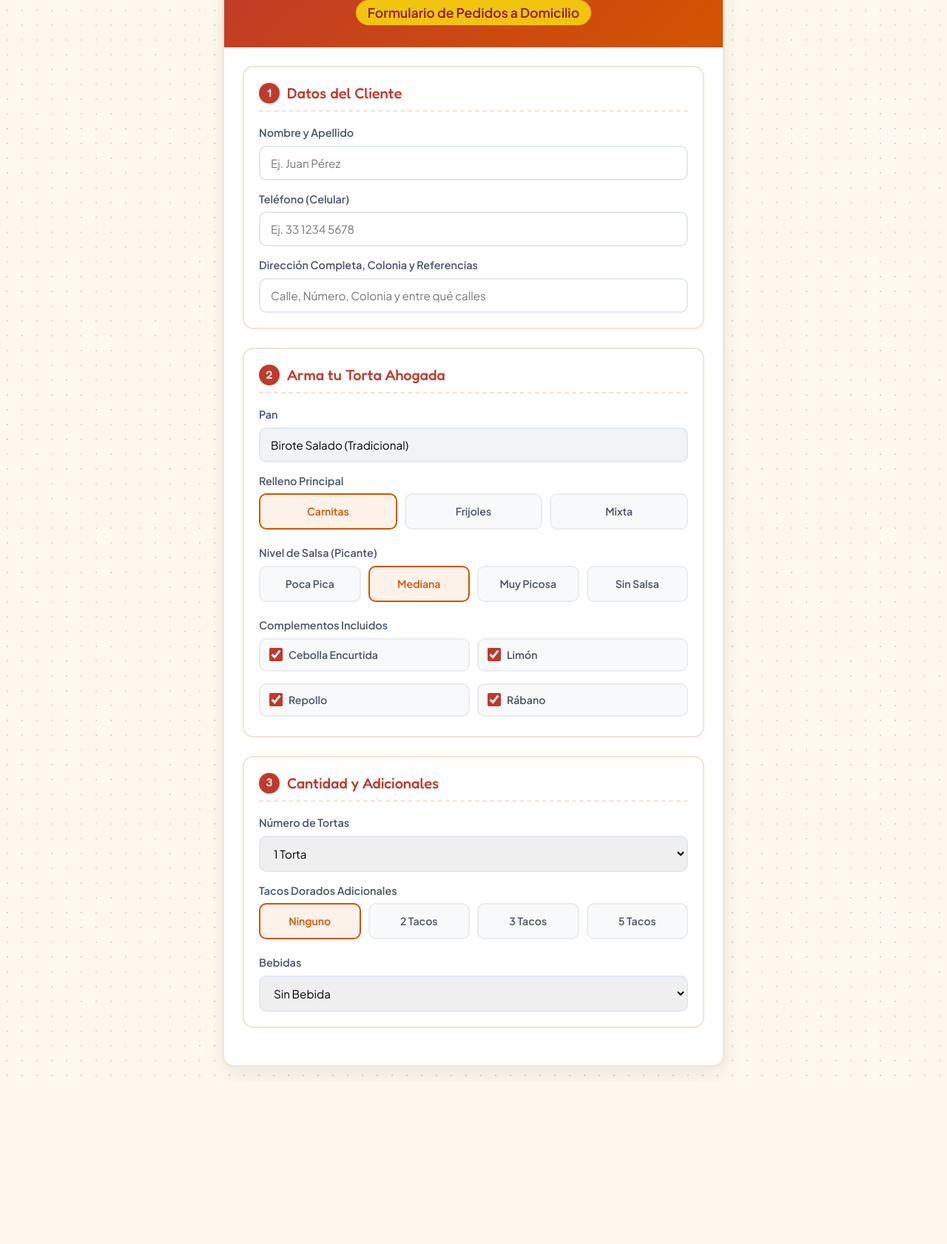
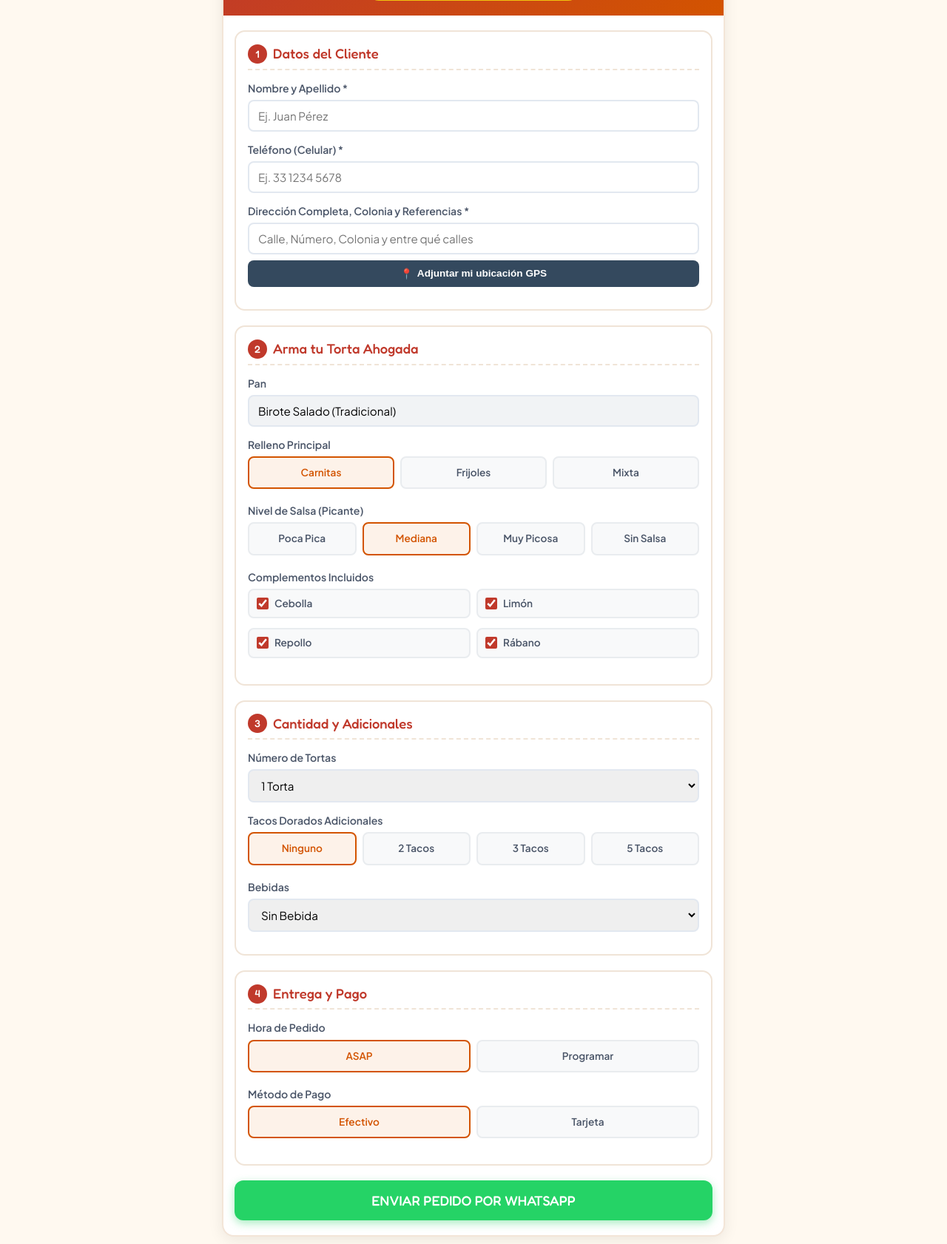
Before and after one commit to espglish24-afk/Tortas-ahogadas, a plain HTML site: page index.html in a window 1280 px wide. Shown: the part 116-1798 px from the top of the page at 74% size. Before the commit the page ends 1579 px from the top, so only its background shows below. Drawn offline with Linux system fonts and the light colour scheme.

Commit message:
Update index.html

```diff
--- a/index.html
+++ b/index.html
@@ -3,7 +3,7 @@
 <head>
   <meta charset="UTF-8" />
   <meta name="viewport" content="width=device-width, initial-scale=1.0"/>
-  <title>Pedidos - Tortas Ahogadas a Domicilio</title>
+  <title>Pedidos - Tortas Ahogadas</title>
   <link rel="preconnect" href="https://fonts.googleapis.com">
   <link rel="preconnect" href="https://fonts.gstatic.com" crossorigin>
   <link href="https://fonts.googleapis.com/css2?family=Fredoka:wght@500;700&family=Plus+Jakarta+Sans:wght@400;600;700&display=swap" rel="stylesheet">
@@ -18,22 +18,18 @@
       --card-bg: #ffffff;
       --text: #2c3e50;
       --border-radius: 16px;
+      --whatsapp-green: #25D366;
+      --whatsapp-dark: #128C7E;
     }
 
-    * {
-      box-sizing: border-box;
-      margin: 0;
-      padding: 0;
-    }
+    * { box-sizing: border-box; margin: 0; padding: 0; }
 
     body {
       font-family: 'Plus Jakarta Sans', sans-serif;
       background-color: var(--cream);
       color: var(--text);
       line-height: 1.5;
-      padding: 20px 12px;
-      background-image: radial-gradient(#e2d3c1 1px, transparent 1px);
-      background-size: 20px 20px;
+      padding: 10px;
     }
 
     .container {
@@ -41,140 +37,136 @@
       margin: 0 auto;
       background: var(--card-bg);
       border-radius: var(--border-radius);
-      box-shadow: 0 10px 30px rgba(0,0,0,0.08);
+      box-shadow: 0 4px 20px rgba(0,0,0,0.08);
       overflow: hidden;
-      border: 3px solid #f3e5d8;
+      border: 2px solid #f3e5d8;
     }
 
     header {
       background: linear-gradient(135deg, var(--primary), var(--accent));
       color: white;
-      padding: 30px 20px;
+      padding: 20px;
       text-align: center;
-      position: relative;
     }
 
     header h1 {
       font-family: 'Fredoka', cursive;
-      font-size: 2.2rem;
+      font-size: 2rem;
       text-transform: uppercase;
-      letter-spacing: 1px;
       margin-bottom: 5px;
-      text-shadow: 2px 2px 4px rgba(0,0,0,0.2);
     }
 
     header p {
       font-weight: 600;
-      font-size: 1.1rem;
+      font-size: 1rem;
       background: var(--yellow);
       color: var(--primary-dark);
       display: inline-block;
-      padding: 4px 16px;
+      padding: 4px 14px;
       border-radius: 20px;
-      margin-top: 5px;
     }
 
-    form {
-      padding: 25px;
-    }
+    form { padding: 20px 15px; }
 
     .step-card {
       background: #fff;
       border: 2px solid #f0e4d7;
       border-radius: 14px;
-      padding: 20px;
-      margin-bottom: 25px;
-      box-shadow: 0 4px 12px rgba(0,0,0,0.02);
+      padding: 16px;
+      margin-bottom: 20px;
     }
 
     .step-title {
       font-family: 'Fredoka', cursive;
-      font-size: 1.25rem;
+      font-size: 1.15rem;
       color: var(--primary);
-      margin-bottom: 18px;
+      margin-bottom: 14px;
       display: flex;
       align-items: center;
-      gap: 10px;
+      gap: 8px;
       border-bottom: 2px dashed #f0e4d7;
-      padding-bottom: 8px;
+      padding-bottom: 6px;
     }
 
     .step-number {
       background: var(--primary);
       color: white;
-      width: 28px;
-      height: 28px;
+      width: 26px;
+      height: 26px;
       border-radius: 50%;
       display: flex;
       align-items: center;
       justify-content: center;
-      font-size: 0.95rem;
+      font-size: 0.85rem;
     }
 
-    .form-group {
-      margin-bottom: 15px;
-    }
-
-    .form-group:last-child {
-      margin-bottom: 0;
-    }
+    .form-group { margin-bottom: 14px; }
 
     label {
       display: block;
       font-weight: 600;
-      font-size: 0.9rem;
-      margin-bottom: 6px;
+      font-size: 0.88rem;
+      margin-bottom: 5px;
       color: #4a5568;
     }
 
-    input[type="text"],
-    input[type="tel"],
-    select {
+    input[type="text"], input[type="tel"], select {
       width: 100%;
-      padding: 12px 14px;
+      padding: 10px 12px;
       border: 2px solid #e2e8f0;
-      border-radius: 10px;
+      border-radius: 8px;
       font-size: 0.95rem;
       font-family: inherit;
-      transition: all 0.2s ease;
       outline: none;
     }
 
-    input:focus, select:focus {
-      border-color: var(--accent);
-      box-shadow: 0 0 0 3px rgba(211, 84, 0, 0.15);
+    input:focus, select:focus { border-color: var(--accent); }
+
+    .btn-geo {
+      width: 100%;
+      background: #34495e;
+      color: #fff;
+      border: none;
+      padding: 10px;
+      border-radius: 8px;
+      font-size: 0.85rem;
+      font-weight: 600;
+      cursor: pointer;
+      margin-top: 8px;
+      display: flex;
+      align-items: center;
+      justify-content: center;
+      gap: 6px;
+    }
+
+    .geo-status {
+      font-size: 0.82rem;
+      margin-top: 6px;
+      font-weight: 600;
+      display: none;
     }
 
     .options-grid {
       display: grid;
-      grid-template-columns: repeat(auto-fit, minmax(130px, 1fr));
-      gap: 10px;
+      grid-template-columns: repeat(auto-fit, minmax(110px, 1fr));
+      gap: 8px;
     }
 
-    .option-btn {
-      position: relative;
-    }
-
-    .option-btn input {
-      position: absolute;
-      opacity: 0;
-      cursor: pointer;
-    }
+    .option-btn { position: relative; }
+    .option-btn input { position: absolute; opacity: 0; cursor: pointer; }
 
     .option-label {
       display: flex;
-      flex-direction: column;
       align-items: center;
       justify-content: center;
-      padding: 12px 8px;
+      padding: 10px 6px;
       background: #f8f9fa;
       border: 2px solid #e9ecef;
-      border-radius: 10px;
+      border-radius: 8px;
       cursor: pointer;
       font-weight: 600;
-      font-size: 0.88rem;
+      font-size: 0.85rem;
       text-align: center;
-      transition: all 0.2s ease;
     }
 
     .option-btn input:checked + .option-label {
@@ -186,54 +178,43 @@
     .checkbox-grid {
       display: grid;
       grid-template-columns: repeat(2, 1fr);
-      gap: 10px;
+      gap: 8px;
     }
 
     .checkbox-label {
       display: flex;
       align-items: center;
       gap: 8px;
-      padding: 10px 12px;
+      padding: 8px 10px;
       background: #f8f9fa;
       border: 2px solid #e9ecef;
-      border-radius: 10px;
+      border-radius: 8px;
       cursor: pointer;
       font-weight: 600;
-      font-size: 0.88rem;
+      font-size: 0.85rem;
     }
 
-    .checkbox-label input {
-      accent-color: var(--primary);
-      width: 18px;
-      height: 18px;
-    }
+    .checkbox-label input { accent-color: var(--primary); width: 16px; height: 16px; }
 
     .btn-submit {
       width: 100%;
-      background: var(--primary);
+      background: var(--whatsapp-green);
       color: white;
       border: none;
       padding: 16px;
-      font-size: 1.2rem;
+      font-size: 1.15rem;
       font-family: 'Fredoka', cursive;
       border-radius: 12px;
       cursor: pointer;
-      box-shadow: 0 4px 12px rgba(192, 57, 43, 0.3);
-      transition: all 0.2s ease;
+      box-shadow: 0 4px 12px rgba(37, 211, 102, 0.4);
+      display: flex;
+      align-items: center;
+      justify-content: center;
+      gap: 8px;
       text-transform: uppercase;
-      letter-spacing: 0.5px;
     }
 
-    .btn-submit:hover {
-      background: var(--primary-dark);
-      transform: translateY(-1px);
-    }
-
-    @media (max-width: 480px) {
-      .checkbox-grid {
-        grid-template-columns: 1fr;
-      }
-    }
+    .btn-submit:hover { background: var(--whatsapp-dark); }
   </style>
 </head>
 <body>
@@ -252,16 +233,20 @@
           <span>Datos del Cliente</span>
         </div>
         <div class="form-group">
-          <label for="nombre">Nombre y Apellido</label>
+          <label for="nombre">Nombre y Apellido *</label>
           <input type="text" id="nombre" name="nombre" placeholder="Ej. Juan Pérez" required>
         </div>
         <div class="form-group">
-          <label for="telefono">Teléfono (Celular)</label>
+          <label for="telefono">Teléfono (Celular) *</label>
           <input type="tel" id="telefono" name="telefono" placeholder="Ej. 33 1234 5678" required>
         </div>
         <div class="form-group">
-          <label for="direccion">Dirección Completa, Colonia y Referencias</label>
+          <label for="direccion">Dirección Completa, Colonia y Referencias *</label>
           <input type="text" id="direccion" name="direccion" placeholder="Calle, Número, Colonia y entre qué calles" required>
+          <button type="button" class="btn-geo" id="btnLocation">
+            <span>📍</span> Adjuntar mi ubicación GPS
+          </button>
+          <p id="geoStatus" class="geo-status"></p>
         </div>
       </div>
 
@@ -311,7 +296,7 @@
               <span class="option-label">Muy Picosa</span>
             </label>
             <label class="option-btn">
-              <input type="radio" name="salsa" value="Sin Salsa (Aparte)">
+              <input type="radio" name="salsa" value="Sin Salsa">
               <span class="option-label">Sin Salsa</span>
             </label>
           </div>
@@ -321,7 +306,7 @@
           <label>Complementos Incluidos</label>
           <div class="checkbox-grid">
             <label class="checkbox-label">
-              <input type="checkbox" name="complementos" value="Cebolla Encurtida" checked> Cebolla Encurtida
+              <input type="checkbox" name="complementos" value="Cebolla Encurtida" checked> Cebolla
             </label>
             <label class="checkbox-label">
               <input type="checkbox" name="complementos" value="Limón" checked> Limón
@@ -346,11 +331,11 @@
         <div class="form-group">
           <label for="cantTortas">Número de Tortas</label>
           <select id="cantTortas" name="cantTortas">
-            <option value="1">1 Torta</option>
-            <option value="2">2 Tortas</option>
-            <option value="3">3 Tortas</option>
-            <option value="4">4 Tortas</option>
-            <option value="5+">5 o más</option>
+            <option value="1 Torta">1 Torta</option>
+            <option value="2 Tortas">2 Tortas</option>
+            <option value="3 Tortas">3 Tortas</option>
+            <option value="4 Tortas">4 Tortas</option>
+            <option value="5+ Tortas">5 o más</option>
           </select>
         </div>
 
@@ -379,4 +364,147 @@
         <div class="form-group">
           <label for="bebida">Bebidas</label>
           <select id="bebida" name="bebida">
-            <option value="Sin Bebida">Sin Bebida</
+            <option value="Sin Bebida">Sin Bebida</option>
+            <option value="Refresco">Refresco (Lata / Botella)</option>
+            <option value="Agua del Día">Agua Fresca del Día</option>
+          </select>
+        </div>
+      </div>
+
+      <!-- 4. DATOS DE ENTREGA Y PAGO -->
+      <div class="step-card">
+        <div class="step-title">
+          <span class="step-number">4</span>
+          <span>Entrega y Pago</span>
+        </div>
+
+        <div class="form-group">
+          <label>Hora de Pedido</label>
+          <div class="options-grid">
+            <label class="option-btn">
+              <input type="radio" name="hora" value="Lo antes posible (ASAP)" checked>
+              <span class="option-label">ASAP</span>
+            </label>
+            <label class="option-btn">
+              <input type="radio" name="hora" value="Programar Hora">
+              <span class="option-label">Programar</span>
+            </label>
+          </div>
+        </div>
+
+        <div class="form-group">
+          <label>Método de Pago</label>
+          <div class="options-grid">
+            <label class="option-btn">
+              <input type="radio" name="pago" value="Efectivo" checked>
+              <span class="option-label">Efectivo</span>
+            </label>
+            <label class="option-btn">
+              <input type="radio" name="pago" value="Tarjeta">
+              <span class="option-label">Tarjeta</span>
+            </label>
+          </div>
+        </div>
+      </div>
+
+      <button type="submit" class="btn-submit">
+        <span>Enviar Pedido por WhatsApp</span>
+      </button>
+    </form>
+  </div>
+
+  <script>
+    let mapUrl = "";
+
+    // Botón para Geolocalización GPS
+    const btnLocation = document.getElementById('btnLocation');
+    const geoStatus = document.getElementById('geoStatus');
+
+    btnLocation.addEventListener('click', () => {
+      geoStatus.style.display = 'block';
+
+      if (!navigator.geolocation) {
+        geoStatus.style.color = '#c0392b';
+        geoStatus.textContent = 'Tu dispositivo no permite la geolocalización automática.';
+        return;
+      }
+
+      geoStatus.style.color = '#27ae60';
+      geoStatus.textContent = 'Obteniendo GPS... Presiona "Permitir" si el navegador lo solicita.';
+
+      navigator.geolocation.getCurrentPosition(
+        (position) => {
+          const lat = position.coords.latitude;
+          const lng = position.coords.longitude;
+          mapUrl = `https://maps.google.com/?q=${lat},${lng}`;
+          geoStatus.style.color = '#27ae60';
+          geoStatus.textContent = '¡Ubicación GPS agregada con éxito!';
+        },
+        (error) => {
+          geoStatus.style.color = '#c0392b';
+          geoStatus.textContent = 'Ubicación desactivada o no permitida. El pedido se enviará con tu dirección escrita.';
+        },
+        { enableHighAccuracy: true, timeout: 10000 }
+      );
+    });
+
+    // Envío del Pedido a WhatsApp
+    document.getElementById('orderForm').addEventListener('submit', function(e) {
+      e.preventDefault();
+
+      const phone = "523319053634";
+
+      const nombre = document.getElementById('nombre').value.trim();
+      const telefono = document.getElementById('telefono').value.trim();
+      const direccion = document.getElementById('direccion').value.trim();
+
+      const relleno = document.querySelector('input[name="relleno"]:checked').value;
+      const salsa = document.querySelector('input[name="salsa"]:checked').value;
+
+      const complementosList = Array.from(document.querySelectorAll('input[name="complementos"]:checked'))
+                                    .map(el => el.value)
+                                    .join(', ') || 'Ninguno';
+
+      const cantTortas = document.getElementById('cantTortas').value;
+      const tacos = document.querySelector('input[name="tacos"]:checked').value;
+      const bebida = document.getElementById('bebida').value;
+
+      const hora = document.querySelector('input[name="hora"]:checked').value;
+      const pago = document.querySelector('input[name="pago"]:checked').value;
+
+      let text = `*NUEVO PEDIDO DE TORTAS AHOGADAS*\n\n`;
+      text += `👤 *Cliente:* ${nombre}\n`;
+      text += `📞 *Teléfono:* ${telefono}\n`;
+      text += `📍 *Dirección:* ${direccion}\n`;
+      if (mapUrl) {
+        text += `🗺️ *Ubicación GPS:* ${mapUrl}\n`;
+      }
+      text += `\n--- DETALLE DEL PEDIDO ---\n`;
+      text += `🥖 *Pan:* Birote Salado Tradicional\n`;
+      text += `🥩 *Relleno:* ${relleno}\n`;
+      text += `🌶️ *Salsa:* ${salsa}\n`;
+      text += `🥗 *Complementos:* ${complementosList}\n\n`;
+      text += `--- CANTIDAD Y BEBIDAS ---\n`;
+      text += `🥪 *Tortas:* ${cantTortas}\n`;
+      text += `🌮 *Tacos Dorados:* ${tacos}\n`;
+      text += `🥤 *Bebida:* ${bebida}\n\n`;
+      text += `--- ENTREGA Y PAGO ---\n`;
+      text += `⏰ *Hora:* ${hora}\n`;
+      text += `💳 *Pago:* ${pago}\n`;
+
+      const whatsappUrl = `https://wa.me/${phone}?text=${encodeURIComponent(text)}`;
+
+      // Romper el iFrame de Google Sites para redirigir directamente a WhatsApp
+      try {
+        if (window.top) {
+          window.top.location.href = whatsappUrl;
+        } else {
+          window.location.href = whatsappUrl;
+        }
+      } catch (err) {
+        window.open(whatsappUrl, '_blank');
+      }
+    });
+  </script>
+</body>
+</html>
```
